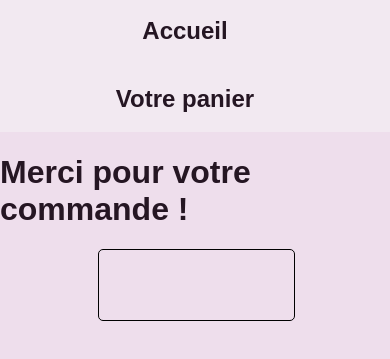
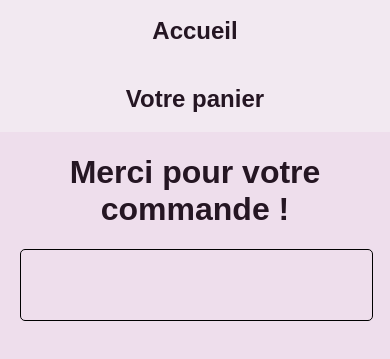
Before and after one commit to ValM34/P5_01_lienGithub, a plain HTML site: page confirmation.html in a window 390 px wide. Shown: the part 93-452 px from the top of the page. Drawn offline with Linux system fonts and the light colour scheme.

Commit message:
Corrections mineures du css reponsive

```diff
--- a/sass/style.scss
+++ b/sass/style.scss
@@ -60,6 +60,9 @@ div.bandeau > a{
     padding-right: 20px;
     text-decoration: none;
     color: #251623;
+    @include mobile{
+        padding-right: 0px;
+    }
 }
 
 // Page d'accueil
@@ -223,10 +226,17 @@ button.ButtonValider:hover{
     display: grid;
     grid-template-columns: 25% 25% 25% 25%;
     justify-content: space-between;
+    @include mobile{
+        display: block;
+        height: 100%;
+    }
 }
 .divProduitPanier > div{
     display:flex;
     align-items: center;
+    @include mobile{
+        padding: 5px;
+    }
 }
 .sectionPanier > div{
     padding-left: 5px;
@@ -251,11 +261,22 @@ form > div > div{
     flex-direction: column;
     align-items: center;
     width: 600px;
+    @include mobile{
+        width: 100%;
+    }
 }
 form > div{
     display: flex;
     justify-content: center;
     width: 90%;
+    @include mobile{
+        flex-direction: column;
+    }
+}
+form > h2{
+    @include mobile{
+        text-align: center;
+    }
 }
 input{
     padding: 10px;
@@ -292,6 +313,10 @@ label{
     position: relative;
     left: 25%;
     padding: 30px 0 30px 0;
+    @include mobile{
+        width: 90%;
+        left: 5%;
+    }
 }
 .orderId{
     text-align: center;
@@ -308,3 +333,6 @@ label{
 .confirmationPrixTotal > b{
     color: orange;
 }
+.h1Confirmation{
+    text-align: center;
+}
```
Also changed, not shown: product.html (+0 -1 lines), style.css, 1 other file.
